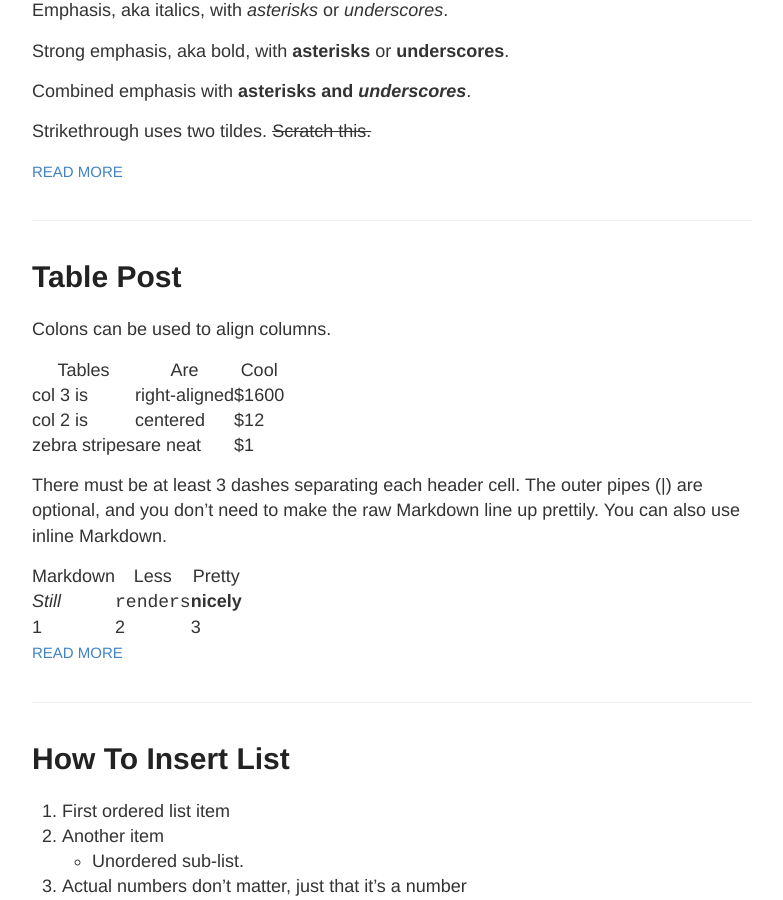
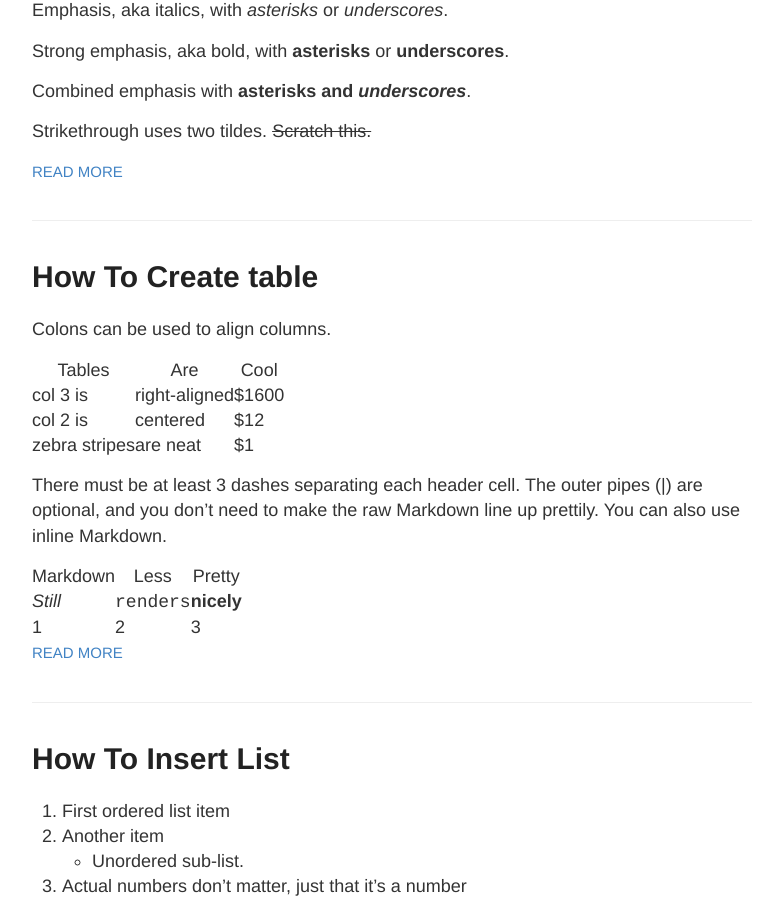
Before and after one commit to purbohadi/purbohadi, a Jekyll site: the page built from index.html, in a window 1280 px wide and 900 px high, scrolled down 589 px. Shown: the whole window, without its empty margins (248-1031 px from the left). Built offline with Jekyll 4.4.1, drawn with Linux system fonts in a browser that asks for light colours; the list of posts is cut into pages by our own code.

```diff
--- a/_posts/2016-02-09-Table-Post.md
+++ b/_posts/2016-02-09-Table-Post.md
@@ -1,3 +1,10 @@
+---
+layout: post
+title: How To Create table
+category: programming
+tags: [markdown, jekyll]
+---
+
 Colons can be used to align columns.
 
  Tables        | Are           | Cool  |
```
